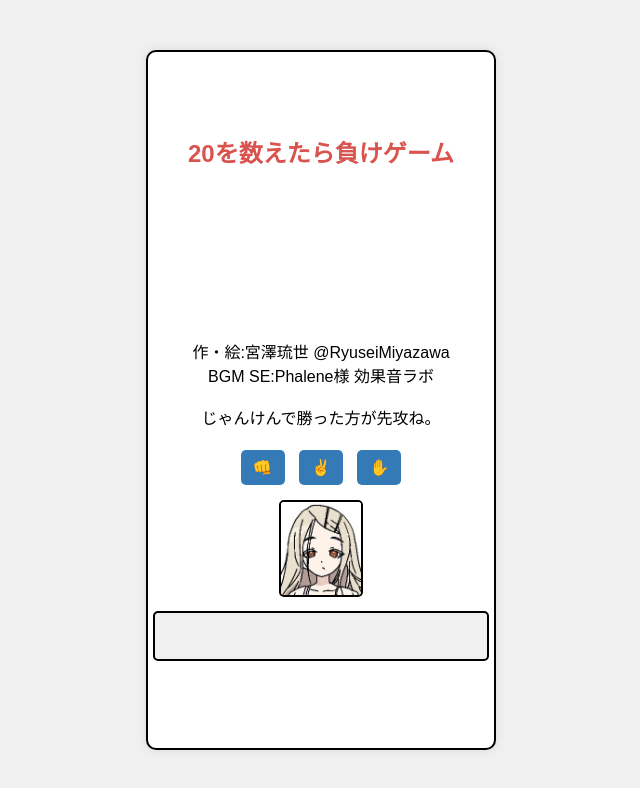
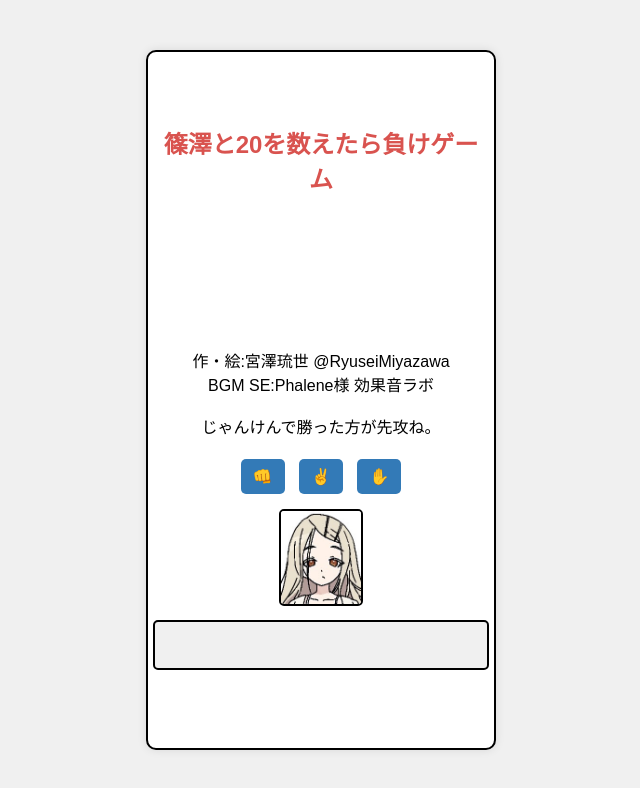
Before and after one commit to RyuseiMiyazawa/shinosawa_count_game, a plain HTML site: page index.html in a window 1280 px wide. Shown: the whole page, without its empty margins (319-959 px from the left). Drawn offline with Linux system fonts and the light colour scheme; a web font is replaced by a local one.

Commit message:
いろいろ学んだ

```diff
--- a/index.html
+++ b/index.html
@@ -3,13 +3,13 @@
 <head>
     <meta charset="UTF-8">
     <meta name="viewport" content="width=device-width, initial-scale=1.0">
-    <title>20を数えたら負けゲーム</title>
+    <title>篠澤と20を数えたら負けゲーム</title>
     <link rel="stylesheet" href="styles.css">
     <link href="https://fonts.googleapis.com/css2?family=DotGothic16&display=swap" rel="stylesheet">
 </head>
 <body>
     <div class="container">
-        <h1>20を数えたら負けゲーム</h1>
+        <h1>篠澤と20を数えたら負けゲーム</h1>
         <div id="janken-game">
             <p id="janken-message">作・絵:宮澤琉世 @RyuseiMiyazawa  <br> BGM SE:Phalene様 効果音ラボ<br><br> じゃんけんで勝った方が先攻ね。</p>
             <div class="buttons">
```
